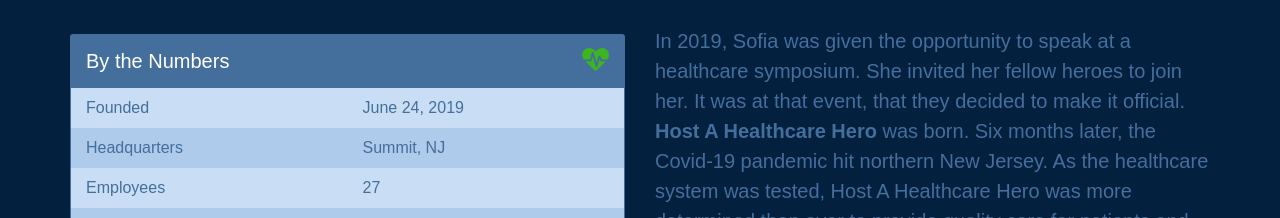
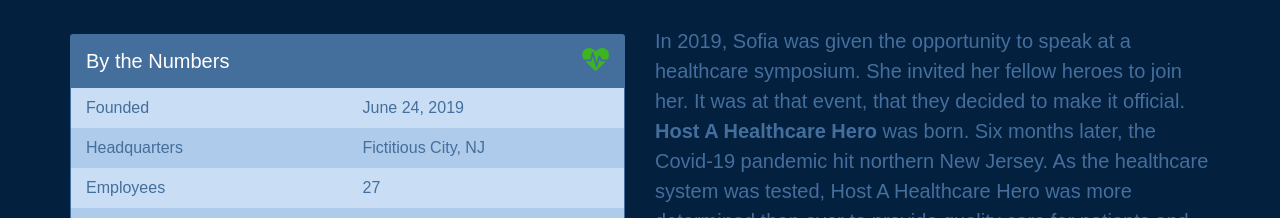
Before and after one commit to Pia007/Hero, a React (Create React App) app: page /about in a window 1280 px wide. Shown: the part 1845-2063 px from the top of the page. Built offline with nearby package versions, Linux system fonts and the light colour scheme.

Commit message:
Edited Address

```diff
--- a/src/components/AboutTable.jsx
+++ b/src/components/AboutTable.jsx
@@ -17,7 +17,7 @@
                     </Row>
                     <Row className="mb-0 border border-primary border-top-0 border-bottom-0 about-card-even">
                         <Col className="mb-0 py-2">Headquarters</Col>
-                        <Col className="mb-0 py-2">Summit, NJ</Col>
+                        <Col className="mb-0 py-2">Fictitious City, NJ</Col>
                     </Row>
                     <Row className="mb-0 border border-primary border-top-0 border-bottom-0 about-card-odd">
                         <Col className="mb-0 py-2">Employees</Col>
```
